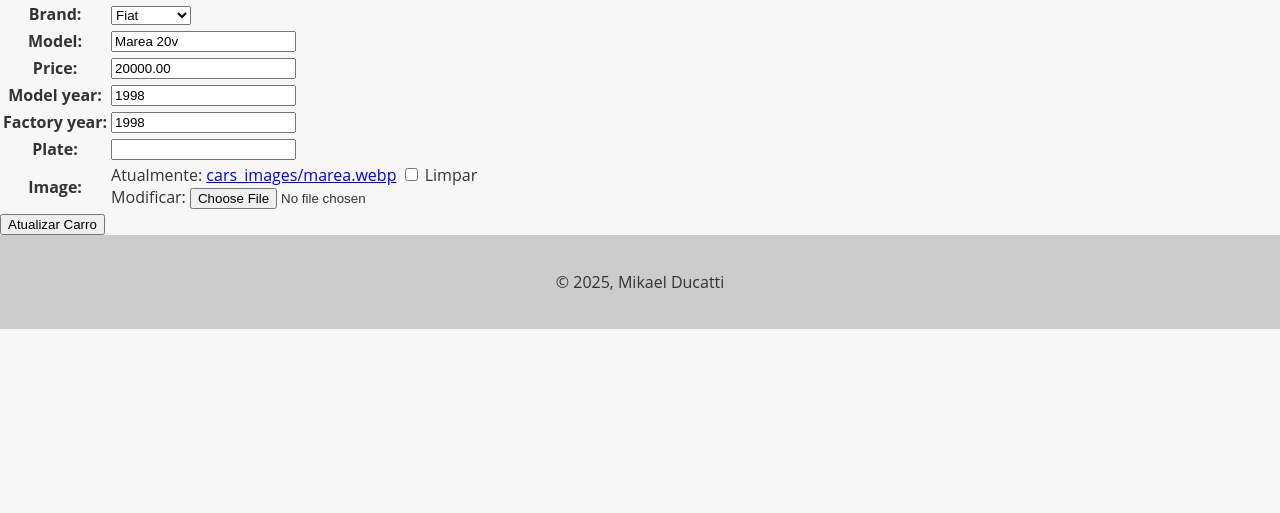
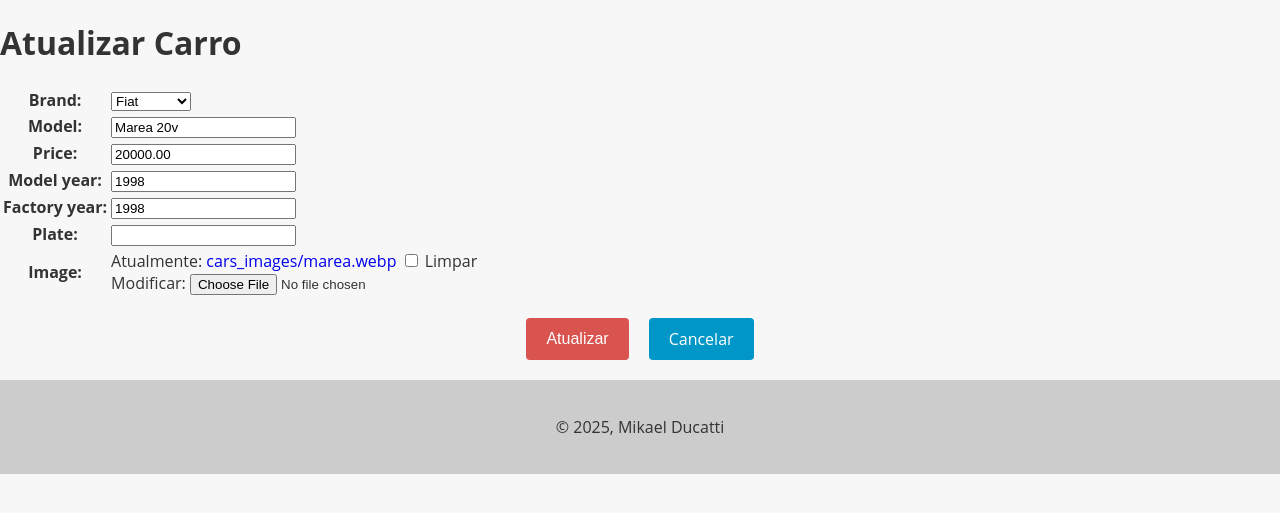
Before and after one commit to KaelDucatti/projeto-carros, a Django app: page /car/1/update/ in a window 1280 px wide. Shown: the part 50-563 px from the top of the page. Run offline with Django 5.2, Linux system fonts and the light colour scheme; data comes from the database, SQL or seed files in the repository; both versions use the stored data as it was after the commit.

Commit message:
adicição do view 'DeleteCarView' e melhora na experiência do usuário nas funções de deletar e atualizar carro

```diff
--- a/app/urls.py
+++ b/app/urls.py
@@ -9,6 +9,7 @@ from cars.views import (
     CarsListView,
     CreateBrandView,
     CreateCarView,
+    DeleteCarView,
     UpdateCarView,
 )
 
@@ -20,6 +21,7 @@ urlpatterns = [
     path("car/create/", CreateCarView.as_view(), name="create_car"),
     path("car/<int:pk>/", CarsDetailView.as_view(), name="car_detail"),
     path("car/<int:pk>/update/", UpdateCarView.as_view(), name="car_update"),
+    path("car/<int:pk>/delete/", DeleteCarView.as_view(), name="car_delete"),
     path("brand/create", CreateBrandView.as_view(), name="create_brand"),
     path("user/create", CreateUserView.as_view(), name="create_user"),
 ]
--- a/cars/templates/car_detail.html
+++ b/cars/templates/car_detail.html
@@ -79,6 +79,7 @@
         text-decoration: none !important;
       }
     </style>
+
     <div class="car-card">
         {% if car.image %}
             <img src="{{ car.image.url }}" alt="{{ car.model }} - {{ car.brand }}">
@@ -91,8 +92,9 @@
         <p><strong>Placa:</strong> {{ car.plate }}</p>
         <p><strong>Preço:</strong> R$ {{ car.price }}</p>
     </div>
+
     <div class="buttons-container">
         <a href="{% url 'car_update' pk=car.pk %}" class="btn btn-primary">Editar</a>
-      {% comment %} <a href="{% url 'car_delete' pk=car.pk %}" class="btn btn-danger">Deletar</a> {% endcomment %}
+        <a href="{% url 'car_delete' pk=car.pk %}" class="btn btn-danger">Deletar</a>
     </div>
 {% endblock %}
--- a/cars/templates/cars.html
+++ b/cars/templates/cars.html
@@ -113,7 +113,7 @@
                     {% if car.image %}
                         <img
                             src="{{ car.image.url }}"
-                            alt="{{ car.brand}} - {{ car.model }}"
+                            alt="{{ car.brand }} - {{ car.model }}"
                         />
                     {% else %}
                         <img
--- a/cars/templates/update_car.html
+++ b/cars/templates/update_car.html
@@ -4,8 +4,55 @@
     Update Car
 {% endblock title %}
 
-<h1>Atualizar Carro</h1>
 {% block content %}
+    <style>
+      .buttons-container {
+        display: flex;
+        justify-content: center;
+        margin-top: 20px;
+        margin-bottom: 20px;
+      }
+
+      .btn {
+        display: inline-block;
+        background-color: #0096c7;
+        color: #fff;
+        border: none;
+        padding: 10px 20px;
+        font-size: 16px;
+        border-radius: 4px;
+        cursor: pointer;
+        transition: background-color 0.3s ease-in-out;
+        margin: 0 10px;
+      }
+
+      .btn:hover {
+        background-color: #108eb8;
+      }
+
+      .btn-danger {
+        background-color: #d9534f;
+        text-decoration: none !important;
+      }
+
+      .btn-danger:hover {
+        background-color: #d2221c;
+      }
+
+      a {
+        text-decoration: none !important;
+      }
+
+      .confirmation-title {
+        text-align: center;
+        color: #d9534f;
+        margin-bottom: 20px;
+        font-size: 1.8rem;
+      }
+    </style>
+
+    <h1>Atualizar Carro</h1>
+
     <form method="POST" enctype="multipart/form-data">
         {% csrf_token %}
 
@@ -13,6 +60,9 @@
             {{ update_car_form.as_table }}
         </table>
 
-        <input type="submit" value="Atualizar Carro" class="btn btn-primary">
+        <div class="buttons-container">
+            <input type="submit" value="Atualizar" class="btn btn-danger">
+            <a href="{% url 'car_detail' pk=object.pk %}" class="btn btn-secondary">Cancelar</a>
+        </div>
     </form>
 {% endblock content %}
--- a/cars/views.py
+++ b/cars/views.py
@@ -65,8 +65,23 @@ class UpdateCarView(UpdateView):
         context["update_car_form"] = context["form"]
         return context
 
+    def get_success_url(self, **kwargs):
+        return reverse_lazy("car_detail", kwargs={"pk": self.object.pk})
 
-class CarDeleteView(DeleteView): ...
+
+class DeleteCarView(DeleteView):
+    """
+    DeleteView to delete a car.
+    """
+
+    model = Car
+    template_name = "delete_car.html"
+    success_url = reverse_lazy("cars_list")
+
+    def get_context_data(self, **kwargs):
+        context = super().get_context_data(**kwargs)
+        context["car"] = self.object
+        return context
 
 
 class CreateBrandView(CreateView):
```
Also changed, not shown: app/templates/base.html (+7 -21 lines), cars/templates/delete_car.html (+55 -0 lines), db.sqlite3. Lines whose indentation alone changed are shown as unchanged.
